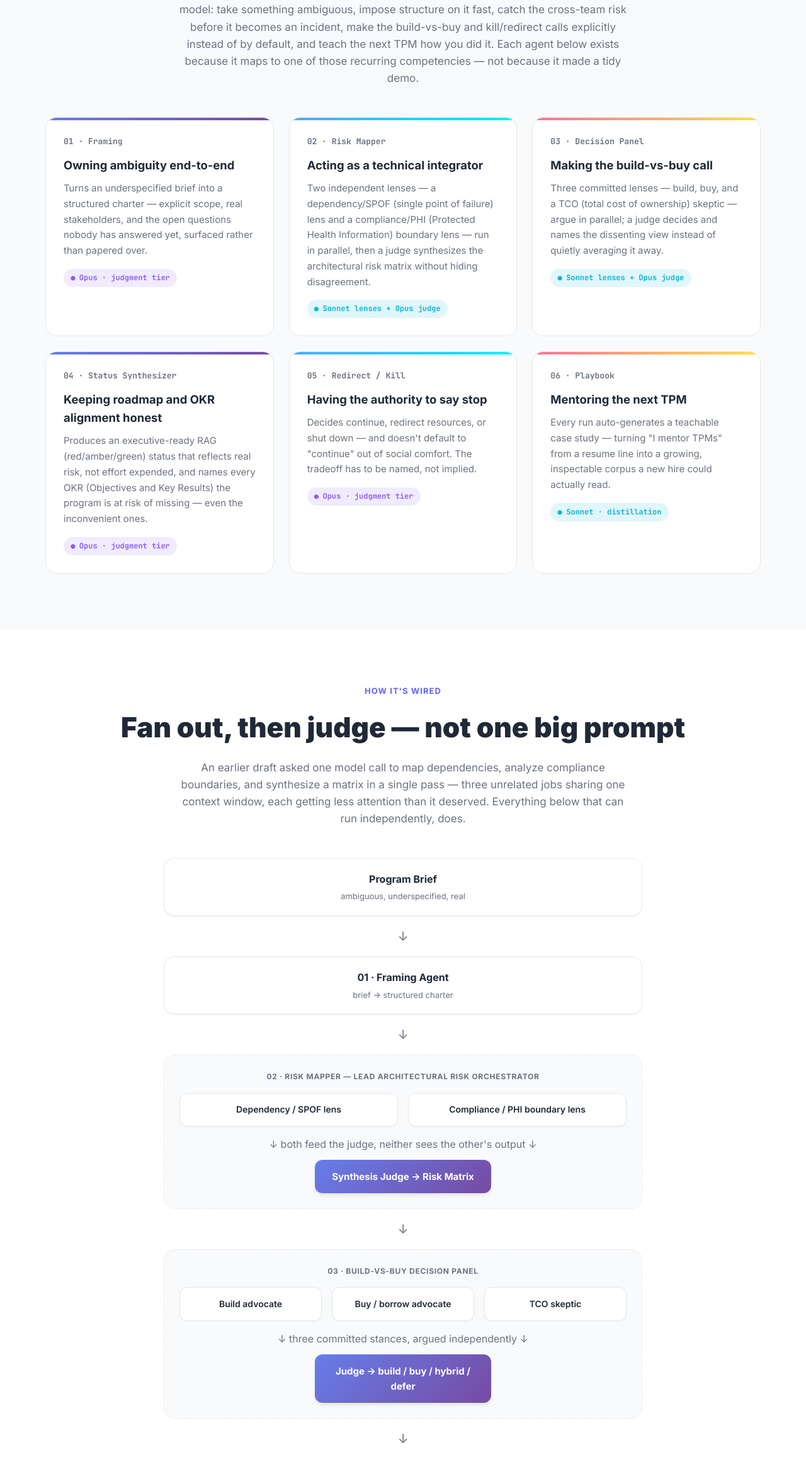
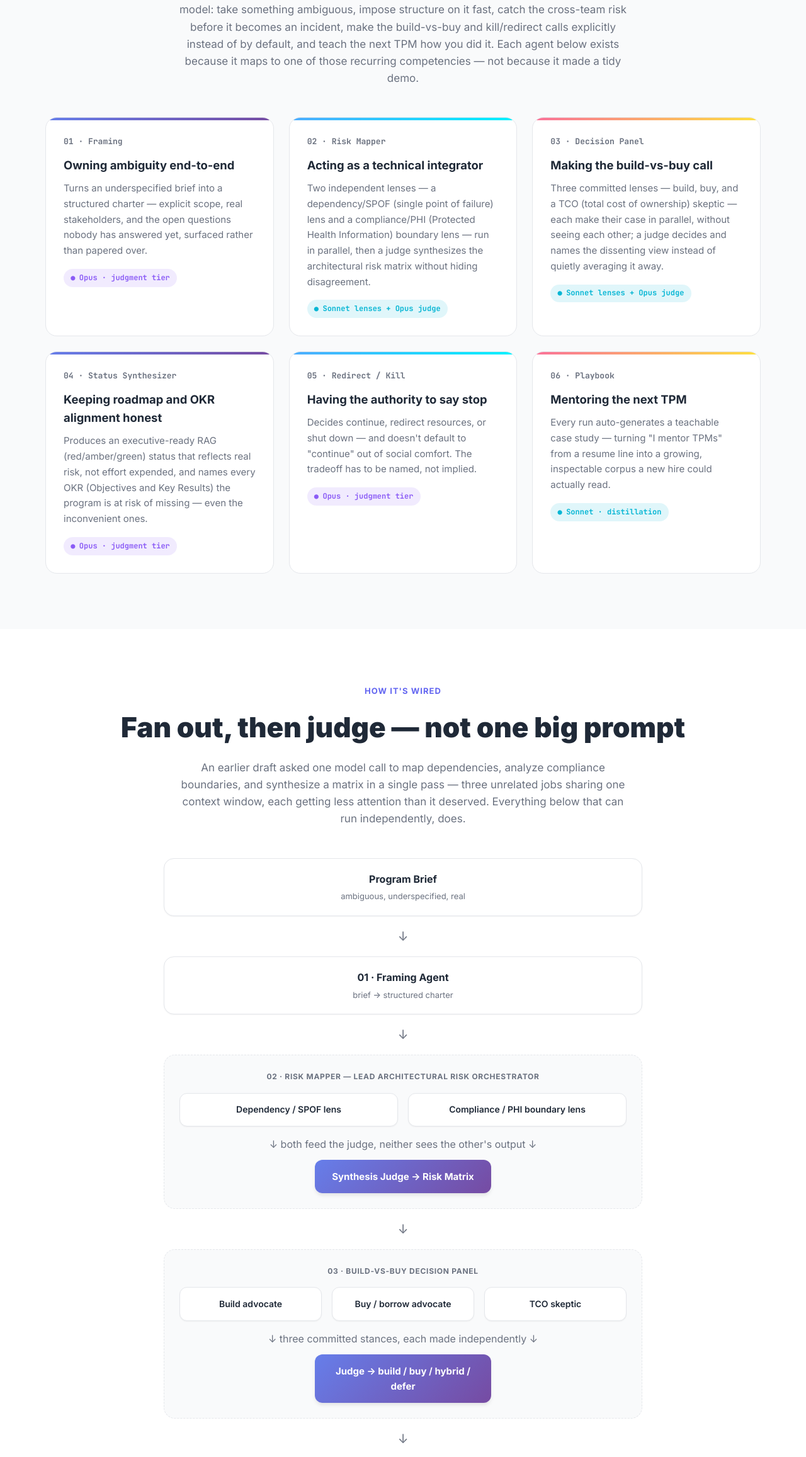
Before and after one commit to PlainJane20/tpm-agent-os, a plain HTML site: page index.html in a window 1280 px wide. Shown: the part 968-3282 px from the top of the page at 63% size. Drawn offline with Linux system fonts and the light colour scheme.

Commit message:
Reword README/walkthrough so panel lenses are not described as a debate; link tracing docs (#3)
Co-authored-by: Claude Sonnet 5.5 <noreply@anthropic.com>

```diff
--- a/index.html
+++ b/index.html
@@ -87,7 +87,7 @@
                 <div class="competency-card" style="--card-accent: var(--gradient-3)">
                     <div class="competency-number">03 · Decision Panel</div>
                     <h3>Making the build-vs-buy call</h3>
-                    <p>Three committed lenses — build, buy, and a TCO (total cost of ownership) skeptic — argue in parallel; a judge decides and names the dissenting view instead of quietly averaging it away.</p>
+                    <p>Three committed lenses — build, buy, and a TCO (total cost of ownership) skeptic — each make their case in parallel, without seeing each other; a judge decides and names the dissenting view instead of quietly averaging it away.</p>
                     <span class="tier-badge lens">Sonnet lenses + Opus judge</span>
                 </div>
                 <div class="competency-card" style="--card-accent: var(--gradient-1)">
@@ -149,7 +149,7 @@
                         <div class="lens-card">Buy / borrow advocate</div>
                         <div class="lens-card">TCO skeptic</div>
                     </div>
-                    <div class="fanout-arrow-down">↓ three committed stances, argued independently ↓</div>
+                    <div class="fanout-arrow-down">↓ three committed stances, each made independently ↓</div>
                     <div class="judge-card">Judge → build / buy / hybrid / defer</div>
                 </div>
 
```
Also changed, not shown: 1 other file.
